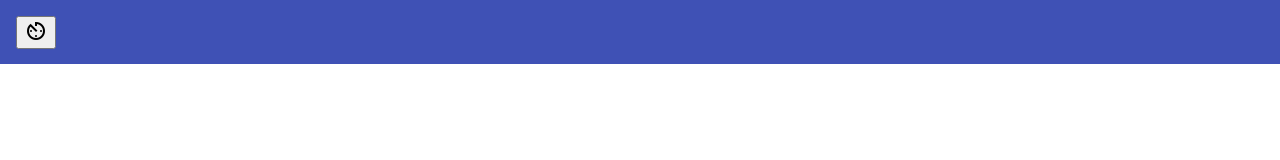
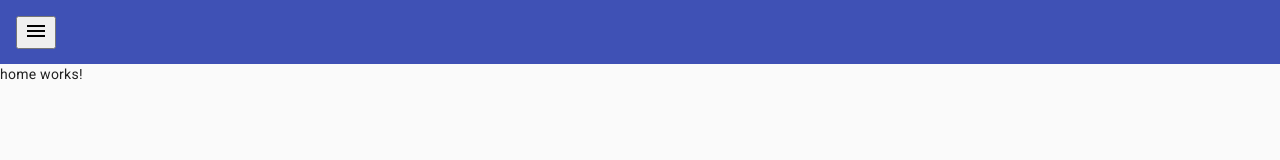
Before and after one commit to kintela/myWeb, an Angular app in the folder myWeb/: page / in a window 1280 px wide. Shown: the top 160 px of the page. Built offline with nearby package versions, Linux system fonts and the light colour scheme.

Commit message:
ya se muestra el sidenav inicial

```diff
--- a/myWeb/src/app/app-routing.module.ts
+++ b/myWeb/src/app/app-routing.module.ts
@@ -1,7 +1,14 @@
 import { NgModule } from '@angular/core';
 import { RouterModule, Routes } from '@angular/router';
+import { HomeComponent } from './home/home.component';
 
-const routes: Routes = [];
+const routes: Routes = [
+  {
+    path: '',
+    component: HomeComponent,
+  },
+  { path: '**', redirectTo: '', pathMatch: 'full' }
+];
 
 @NgModule({
   imports: [RouterModule.forRoot(routes)],
--- a/myWeb/src/app/app.module.ts
+++ b/myWeb/src/app/app.module.ts
@@ -6,11 +6,13 @@ import { AppComponent } from './app.component';
 import { BrowserAnimationsModule } from '@angular/platform-browser/animations';
 import { MaterialModule } from './material/material.module';
 import { SidenavComponent } from './sidenav/sidenav.component';
+import { HomeComponent } from './home/home.component';
 
 @NgModule({
   declarations: [
     AppComponent,
-    SidenavComponent
+    SidenavComponent,
+    HomeComponent
   ],
   imports: [
     BrowserModule,
--- /dev/null
+++ b/myWeb/src/app/home/home.component.html
@@ -0,0 +1 @@
+<p>home works!</p>
--- a/myWeb/src/app/sidenav/sidenav.component.html
+++ b/myWeb/src/app/sidenav/sidenav.component.html
@@ -1,21 +1,20 @@
 <div class="container">
     <mat-toolbar color="primary">
         <button mat-icon-button (click)="snav.toggle()">
-            <mat-icon>av_timer</mat-icon>
+            <mat-icon>menu</mat-icon>
         </button>
     </mat-toolbar>
 
-    <mat-sidenav-container>
+    <mat-sidenav-container class="sidenav-container">
         <mat-sidenav #snav>
             <mat-nav-list (click)="snav.toggle()">
-                <!--<a mat-list-item class='nav-link' routerLink="/home" routerLinkActive="active">
-                    <mat-icon class="mat-icon-color">home</mat-icon>Home
-                </a>-->
-                <a mat-list-item class='nav-link'>
+              <a mat-list-item class='nav-link'>
                     <mat-icon class="mat-icon-color">home</mat-icon>Home
                 </a>
             </mat-nav-list>
         </mat-sidenav>
+        <mat-sidenav-content>
+            <router-outlet></router-outlet>
+        </mat-sidenav-content>
     </mat-sidenav-container>
-
 </div>
--- a/myWeb/src/app/sidenav/sidenav.component.scss
+++ b/myWeb/src/app/sidenav/sidenav.component.scss
@@ -0,0 +1,17 @@
+.container {
+    display: flex;
+    flex-direction: column;
+    position: absolute;
+    top: 0;
+    bottom: 0;
+    left: 0;
+    right: 0;
+  }
+
+  .sidenav-container {
+    flex: 1;
+  }
+
+  button {
+    cursor: pointer;
+  }
--- a/myWeb/src/styles.scss
+++ b/myWeb/src/styles.scss
@@ -1,4 +1,4 @@
-/* You can add global styles to this file, and also import other style files */
+@import '@angular/material/prebuilt-themes/indigo-pink.css';
 
 html, body { height: 100%; }
 body { margin: 0; font-family: Roboto, "Helvetica Neue", sans-serif; }
```
Also changed, not shown: myWeb/src/app/home/home.component.ts (added, +10 -0 lines), myWeb/src/app/home/home.component.scss (added).
